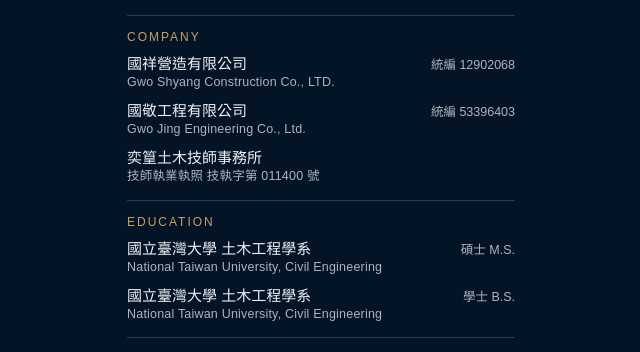
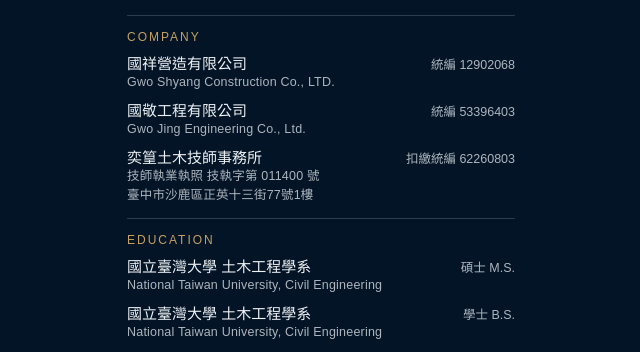
Before and after one commit to zx265952-droid/ecard, a plain HTML site: page index.html in a window 1280 px wide. Shown: the part 388-740 px from the top of the page, without its empty margins (319-959 px from the left). Drawn offline with Linux system fonts and the light colour scheme.

Commit message:
Add office withholding ID and address; drop office name from LINE card
Co-Authored-By: Claude Opus 5.5 <noreply@anthropic.com>

```diff
--- a/index.html
+++ b/index.html
@@ -16,7 +16,7 @@ a.p{grid-column:1/3;background:var(--gold);color:var(--navy)}a.w{grid-column:1/3
 <section class="block"><h2>COMPANY</h2>
 <div class="row"><div>國祥營造有限公司<span class="en">Gwo Shyang Construction Co., LTD.</span></div><span>統編 12902068</span></div>
 <div class="row"><div>國敬工程有限公司<span class="en">Gwo Jing Engineering Co., Ltd.</span></div><span>統編 53396403</span></div>
-<div class="row"><div>奕篁土木技師事務所<span class="en">技師執業執照 技執字第 011400 號</span></div><span></span></div></section>
+<div class="row"><div>奕篁土木技師事務所<span class="en">技師執業執照 技執字第 011400 號</span><span class="en">臺中市沙鹿區正英十三街77號1樓</span></div><span>扣繳統編 62260803</span></div></section>
 <section class="block"><h2>EDUCATION</h2>
 <div class="row"><div>國立臺灣大學 土木工程學系<span class="en">National Taiwan University, Civil Engineering</span></div><span>碩士 M.S.</span></div>
 <div class="row"><div>國立臺灣大學 土木工程學系<span class="en">National Taiwan University, Civil Engineering</span></div><span>學士 B.S.</span></div></section>
```
Also changed, not shown: share.html (+1 -1 lines), 1 other file.
